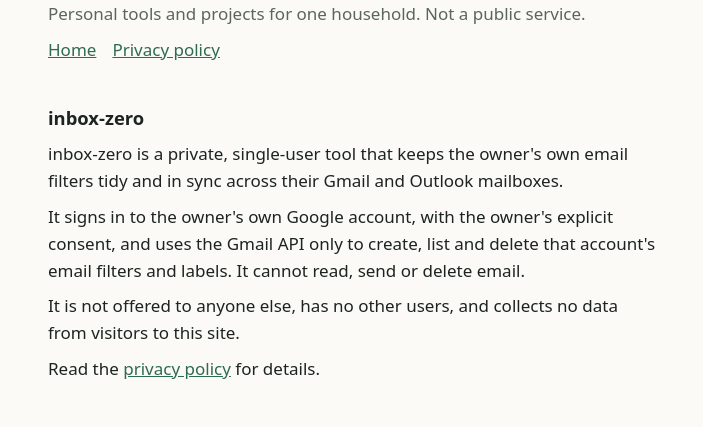
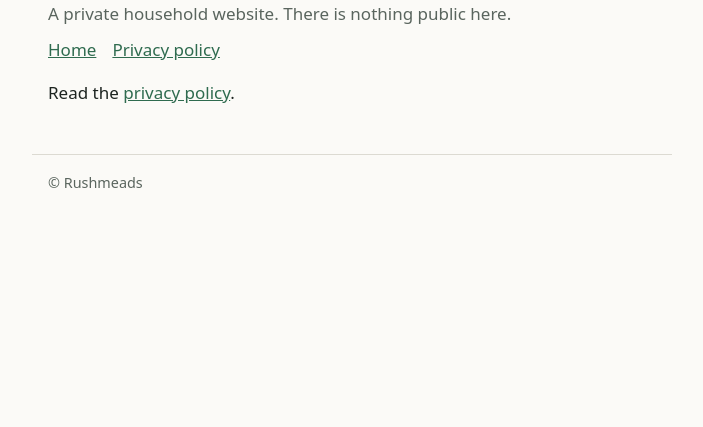
Before and after one commit to jamesadavid/home-rushmeads, a plain HTML site: page index.html in a window 1280 px wide. Shown: the part 80-507 px from the top of the page, without its empty margins (288-991 px from the left). Drawn offline with Linux system fonts and the light colour scheme.

Commit message:
chore: remove tool references from site
Homepage is now just the site name and a link to the privacy policy;
the policy no longer names the tool.

Co-Authored-By: Claude Sonnet 5.5 <noreply@anthropic.com>

```diff
--- a/index.html
+++ b/index.html
@@ -4,21 +4,17 @@
   <meta charset="utf-8">
   <meta name="viewport" content="width=device-width, initial-scale=1">
   <title>Rushmeads Home</title>
-  <meta name="description" content="Personal tools for the Rushmeads household, including inbox-zero, a private email filter manager.">
+  <meta name="description" content="Rushmeads Home. A private household website.">
   <link rel="stylesheet" href="style.css">
 </head>
 <body>
   <header>
     <h1>Rushmeads Home</h1>
-    <p class="lede">Personal tools and projects for one household. Not a public service.</p>
+    <p class="lede">A private household website. There is nothing public here.</p>
     <nav><a href="/">Home</a><a href="privacy.html">Privacy policy</a></nav>
   </header>
   <main>
-    <h2>inbox-zero</h2>
-    <p>inbox-zero is a private, single-user tool that keeps the owner's own email filters tidy and in sync across their Gmail and Outlook mailboxes.</p>
-    <p>It signs in to the owner's own Google account, with the owner's explicit consent, and uses the Gmail API only to create, list and delete that account's email filters and labels. It cannot read, send or delete email.</p>
-    <p>It is not offered to anyone else, has no other users, and collects no data from visitors to this site.</p>
-    <p>Read the <a href="privacy.html">privacy policy</a> for details.</p>
+    <p>Read the <a href="privacy.html">privacy policy</a>.</p>
   </main>
   <footer>&copy; Rushmeads</footer>
 </body>
```
Also changed, not shown: privacy.html (+3 -3 lines).
